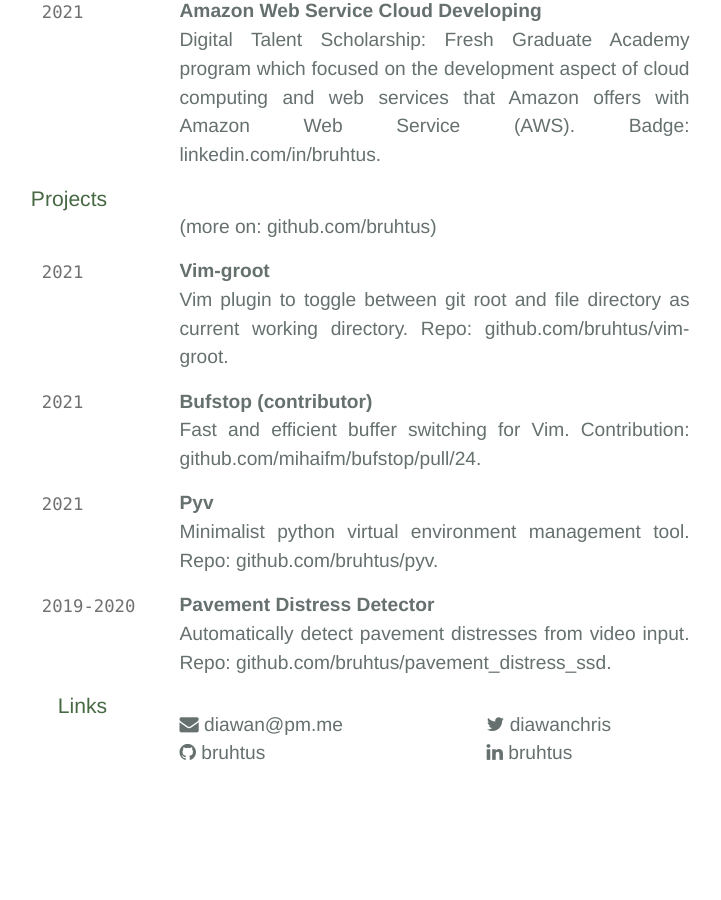
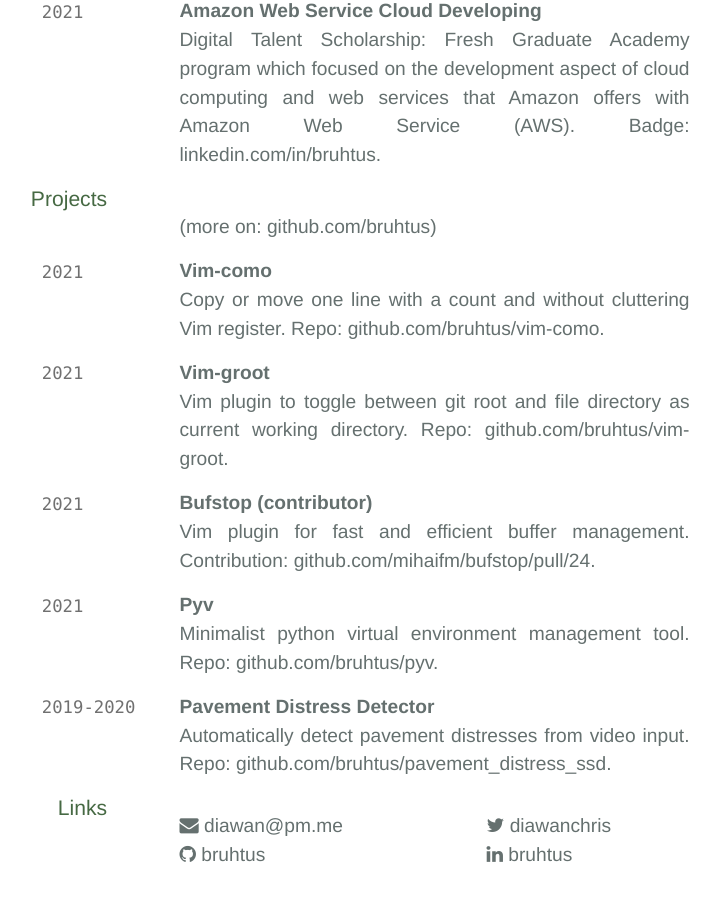
Before and after one commit to TimoTSchmidt/test3, a Jekyll site: the page built from index.md, in a window 1280 px wide and 900 px high, scrolled down 988 px. Shown: the whole window, without its empty margins (248-969 px from the left). Built offline with Jekyll 4.4.1, drawn with Linux system fonts in a browser that asks for light colours; nearby versions of some CDN libraries.

Commit message:
Add `vim-como` on `projects`
And also edit the description off `Bufstop`.

```diff
--- a/index.md
+++ b/index.md
@@ -58,12 +58,16 @@ Digital Talent Scholarship: Fresh Graduate Academy program which focused on the
 (more on: [github.com/bruhtus](https://github.com/bruhtus))
 
 `2021`
+__Vim-como__ <br>
+Copy or move one line with a count and without cluttering Vim register. Repo: [github.com/bruhtus/vim-como](https://github.com/bruhtus/vim-como).
+
+`2021`
 __Vim-groot__ <br>
 Vim plugin to toggle between git root and file directory as current working directory. Repo: [github.com/bruhtus/vim-groot](https://github.com/bruhtus/vim-groot).
 
 `2021`
 __Bufstop (contributor)__ <br>
-Fast and efficient buffer switching for Vim. Contribution: [github.com/mihaifm/bufstop/pull/24](https://github.com/mihaifm/bufstop/pull/24).
+Vim plugin for fast and efficient buffer management. Contribution: [github.com/mihaifm/bufstop/pull/24](https://github.com/mihaifm/bufstop/pull/24).
 
 `2021`
 __Pyv__ <br>
```
